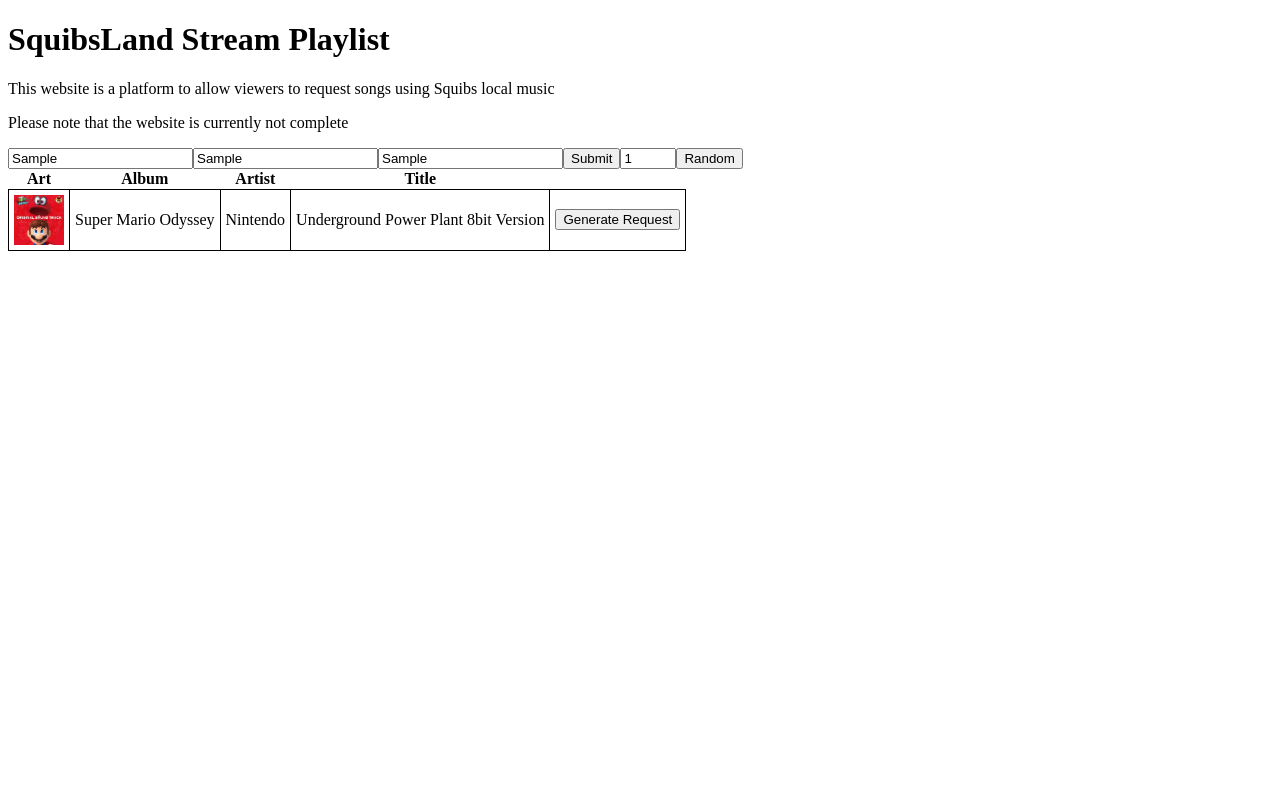
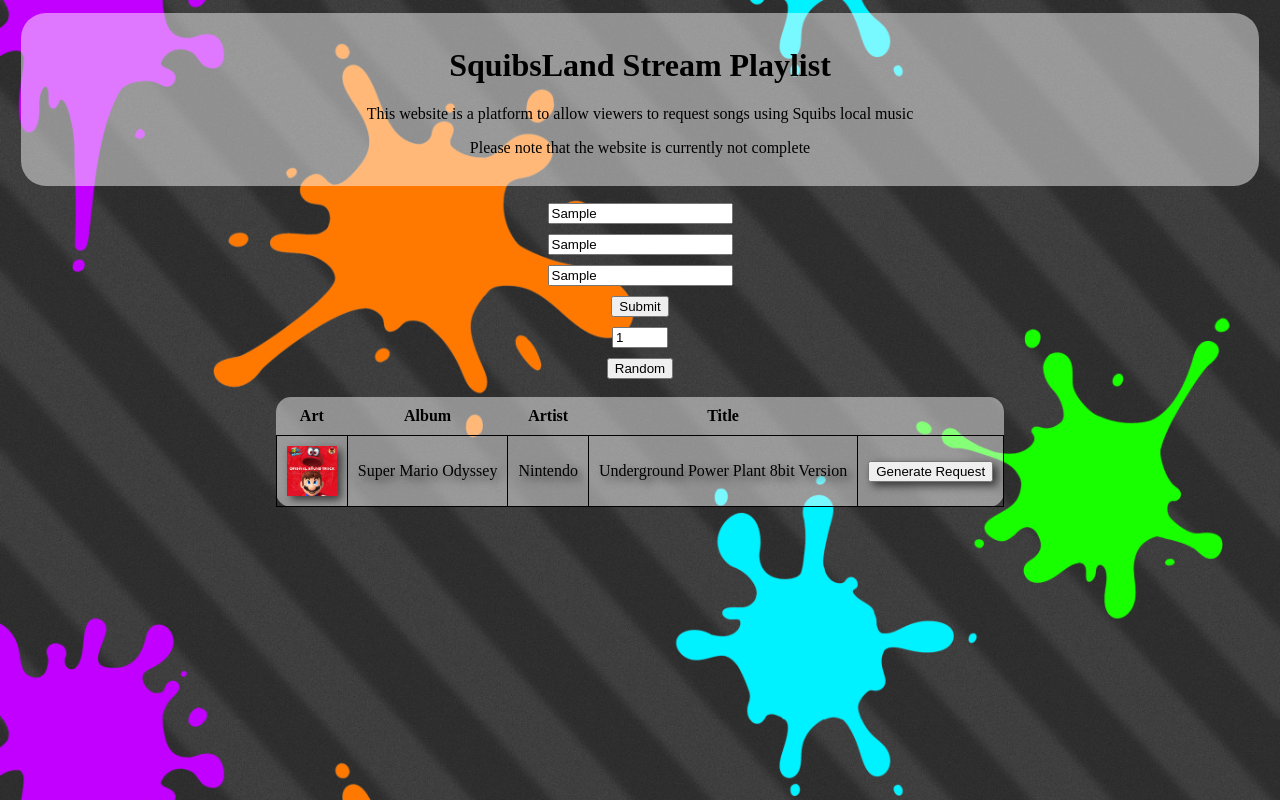
Before and after one commit to TheSquiddyLink/PlaylistViewer, a plain HTML site: page index.html in a window 1280 px wide. Both pictures are taken after typing "Sample", "Sample", "Sample" into the empty fields and a click on the button "Random". Drawn offline with Linux system fonts and the light colour scheme.

Commit message:
Update Style and add background

```diff
--- a/index.html
+++ b/index.html
@@ -14,7 +14,10 @@
     </header>
     <main>
         <form id="filter"></form>
-        <table id="table"></table>
+        <div class="tableDiv">
+            <table id="table"></table>
+        </div>
+
     </main>
 
 </body>
--- a/style/main.css
+++ b/style/main.css
@@ -1,3 +1,37 @@
+/* Main */
+
+body {
+    background-image: url(../assets/images/background.png);
+    background-size: 100%;
+    background-repeat: repeat-y;
+}
+
+header {
+    background-color: rgba(255, 255, 255, 0.47);
+    padding: 1%;
+    margin: 1%;
+    border-radius: 25px;
+    text-align: center;
+}
+
+
+#filter {
+    display: flex;
+    flex-direction: column;
+    flex-shrink: 0;
+    align-items: center;
+}
+#filter > * {
+    margin: 5px;
+}
+
+/* Table */
+
+.tableDiv {
+    display: flex;
+    justify-content: space-around;
+    margin: 1%;
+}
 .album-art {
     height: 50px;
     width: 50px;
@@ -5,10 +39,17 @@
 
 #table {
     border-collapse: collapse;
+    background-color: rgba(255, 255, 255, 0.47);
+    border-radius: 15px;
+}
+#table th {
+    padding: 10px;
 }
 #table td {
-    padding: 5px;
+    padding: 10px;
     border: 1px solid black;
+    text-align: c;
+    filter: drop-shadow(4px 4px 4px #0000009d);
 }
 #table img {
     vertical-align: middle;
```
Also changed, not shown: assets/images/background.png (added).
